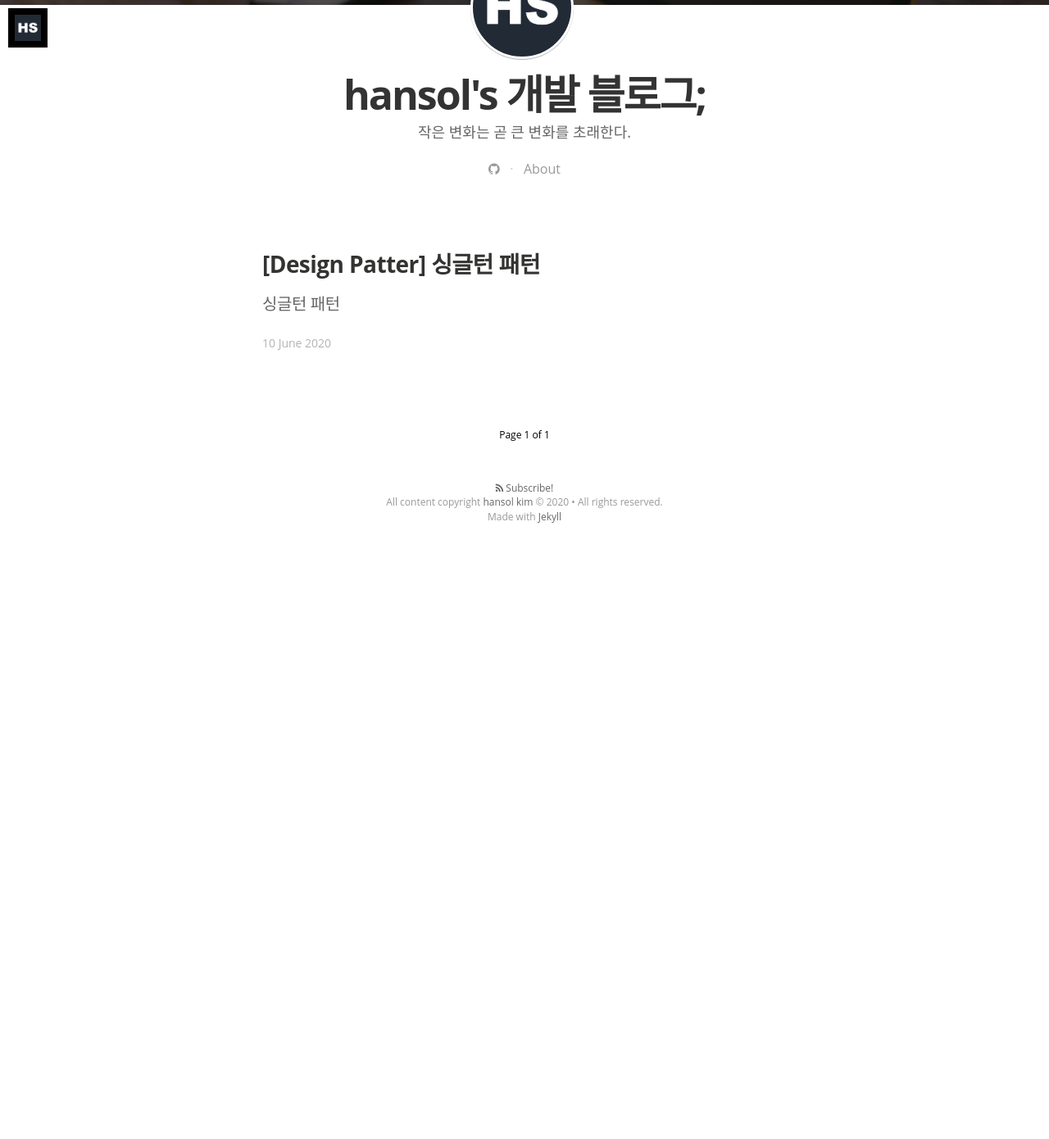
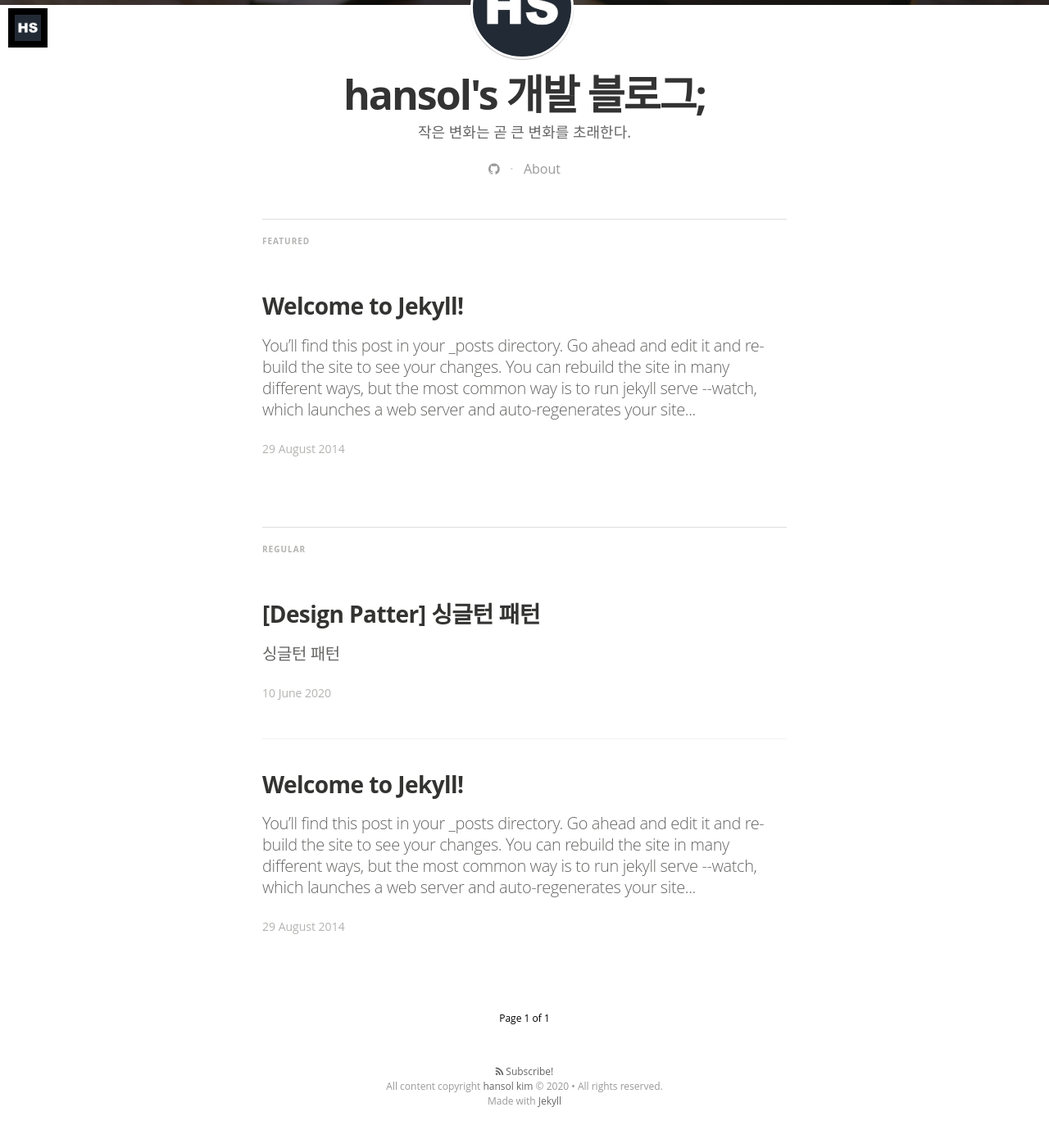
Before and after one commit to mentalK94/HOPEful.github.io, a Jekyll site: the page built from index.html, in a window 1280 px wide and 1400 px high, scrolled down 444 px. Shown: the top 1390 px of the window at 82% size. Built offline with Jekyll 4.4.1, drawn with Linux system fonts in a browser that asks for light colours; nearby versions of some CDN libraries; some web fonts are replaced; the list of posts is cut into pages by our own code; before the commit the page ends 1132 px from its top, so only the background shows below that.

Commit message:
포스트 수정

```diff
--- /dev/null
+++ b/_posts/2014-08-29-welcome-to-jekyll.markdown
@@ -0,0 +1,39 @@
+---
+layout: post
+title:  "Welcome to Jekyll!"
+date:   2014-08-29 14:34:25
+categories: jekyll update
+tags: featured
+image: /assets/article_images/2014-08-29-welcome-to-jekyll/desktop.JPG
+---
+You’ll find this post in your `_posts` directory. Go ahead and edit it and re-build the site to see your changes. You can rebuild the site in many different ways, but the most common way is to run `jekyll serve --watch`, which launches a web server and auto-regenerates your site when a file is updated.
+
+To add new posts, simply add a file in the `_posts` directory that follows the convention `YYYY-MM-DD-name-of-post.ext` and includes the necessary front matter. Take a look at the source for this post to get an idea about how it works.
+
+Jekyll also offers powerful support for code snippets:
+
+{% highlight ruby %}
+def print_hi(name)
+  puts "Hi, #{name}"
+end
+print_hi('Tom')
+#=> prints 'Hi, Tom' to STDOUT.
+{% endhighlight %}
+
+Check out the [Jekyll docs][jekyll] for more info on how to get the most out of Jekyll. File all bugs/feature requests at [Jekyll’s GitHub repo][jekyll-gh]. If you have questions, you can ask them on [Jekyll’s dedicated Help repository][jekyll-help].
+
+{% highlight js %}
+
+<footer class="site-footer">
+ <a class="subscribe" href="{{ "/feed.xml" | prepend: site.baseurl }}"> <span class="tooltip"> <i class="fa fa-rss"></i> Subscribe!</span></a>
+  <div class="inner">a
+   <section class="copyright">All content copyright <a href="mailto:{{ site.email}}">{{ site.name }}</a> &copy; {{ site.time | date: '%Y' }} &bull; All rights reserved.</section>
+   <section class="poweredby">Made with <a href="http://jekyllrb.com"> Jekyll</a></section>
+  </div>
+</footer>
+{% endhighlight %}
+
+
+[jekyll]:      http://jekyllrb.com
+[jekyll-gh]:   https://github.com/jekyll/jekyll
+[jekyll-help]: https://github.com/jekyll/jekyll-help
```
Also changed, not shown: _posts/2020-06-10-SingletonPattern.md (+2 -1 lines).
